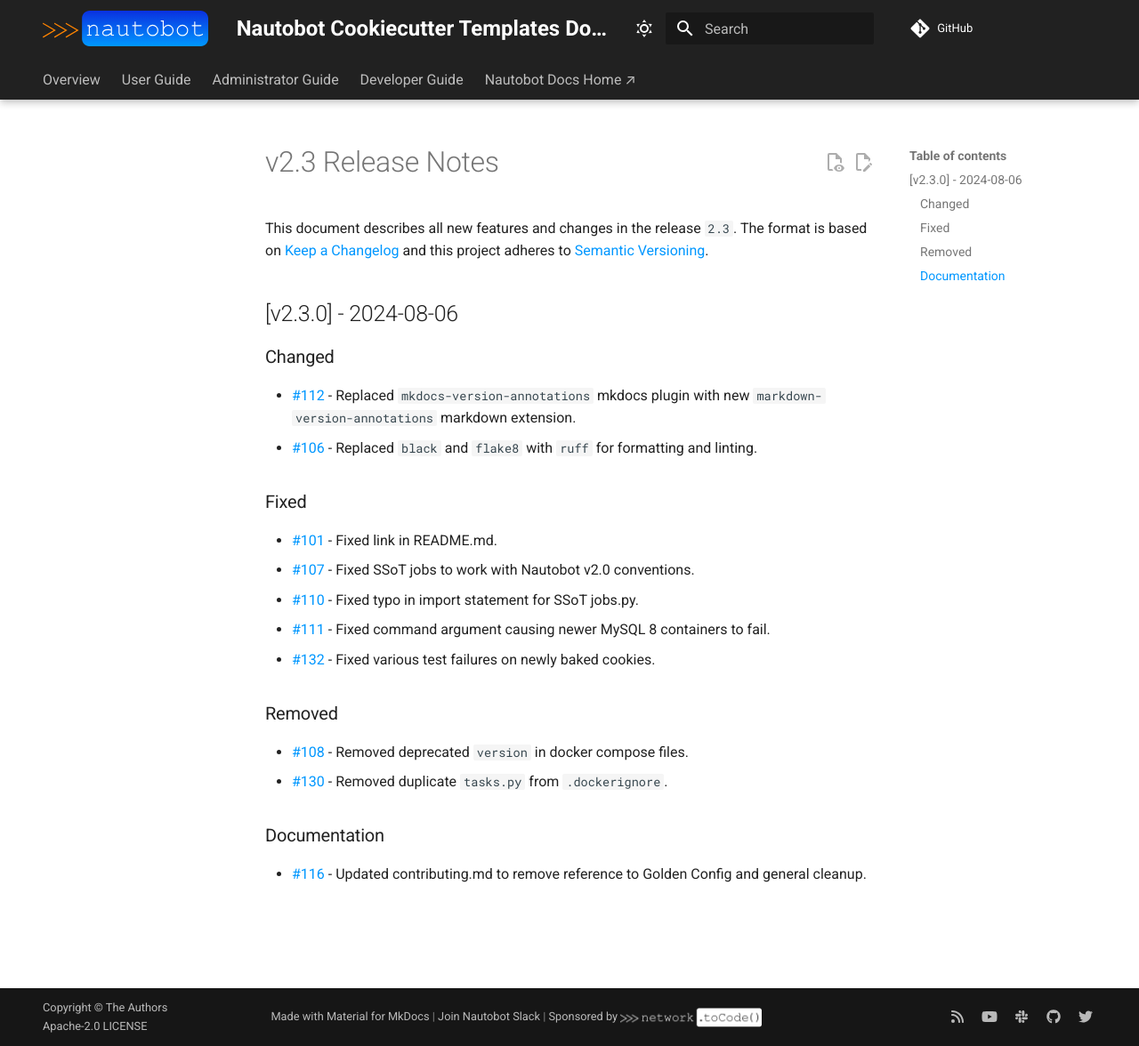
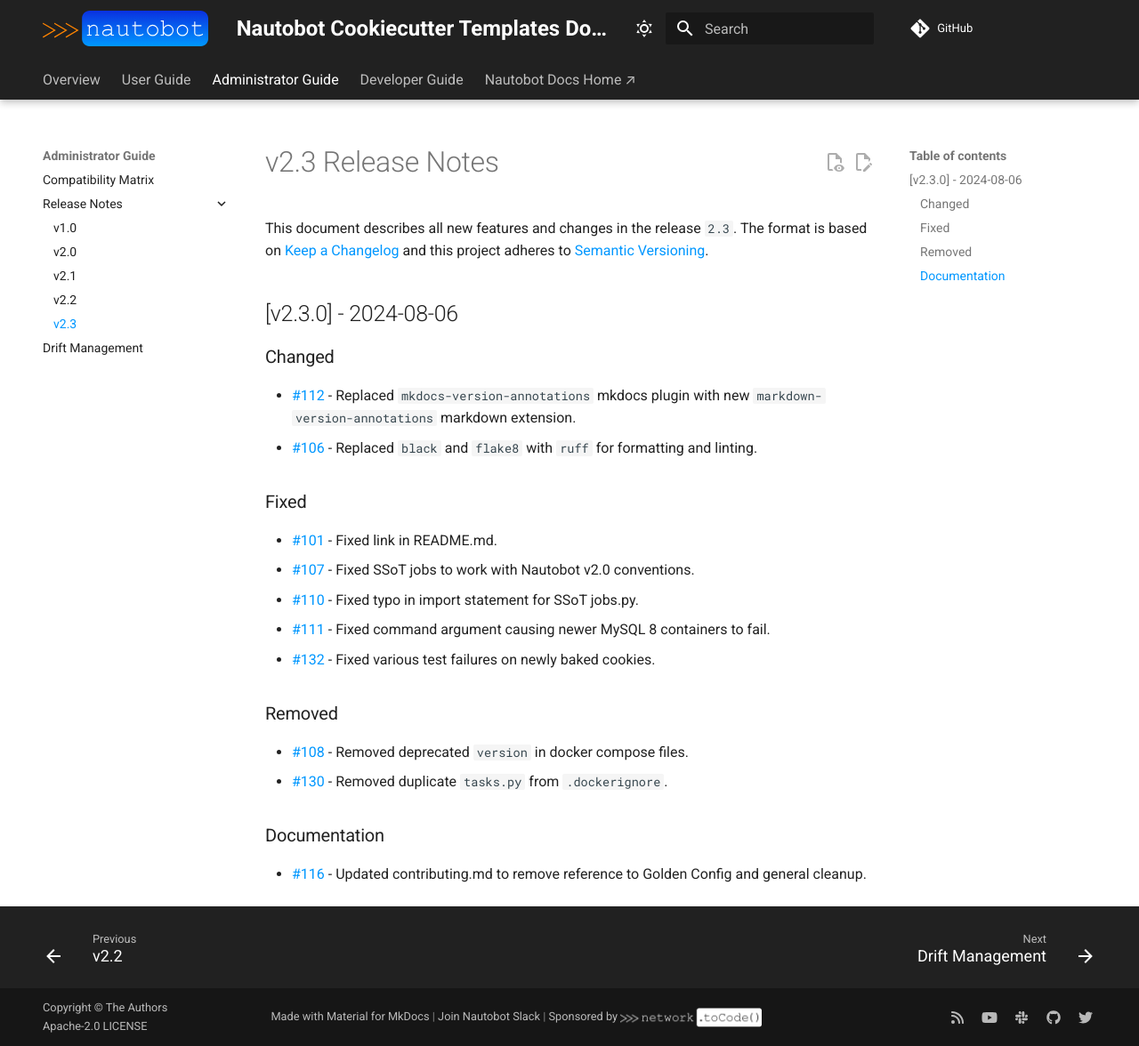
Before and after one commit to nautobot/cookiecutter-nautobot-app, an MkDocs documentation site: the page built from docs/admin/release_notes/version_2.3.md, in a window 1280 px wide and 1176 px high. Shown: the whole window at 89% size. Built offline with MkDocs 1.6.1 and Material for MkDocs 9.7.7, drawn with Linux system fonts in a browser that asks for light colours; comment, search, counter and statistics services are not loaded.

Commit message:
update docs nav

```diff
--- a/mkdocs.yml
+++ b/mkdocs.yml
@@ -95,6 +95,7 @@
           - v2.0: "admin/release_notes/version_2.0.md"
           - v2.1: "admin/release_notes/version_2.1.md"
           - v2.2: "admin/release_notes/version_2.2.md"
+          - v2.3: "admin/release_notes/version_2.3.md"
       - Drift Management: "admin/drift_management.md"
   - Developer Guide:
       - Contributing: "dev/contributing.md"
```
